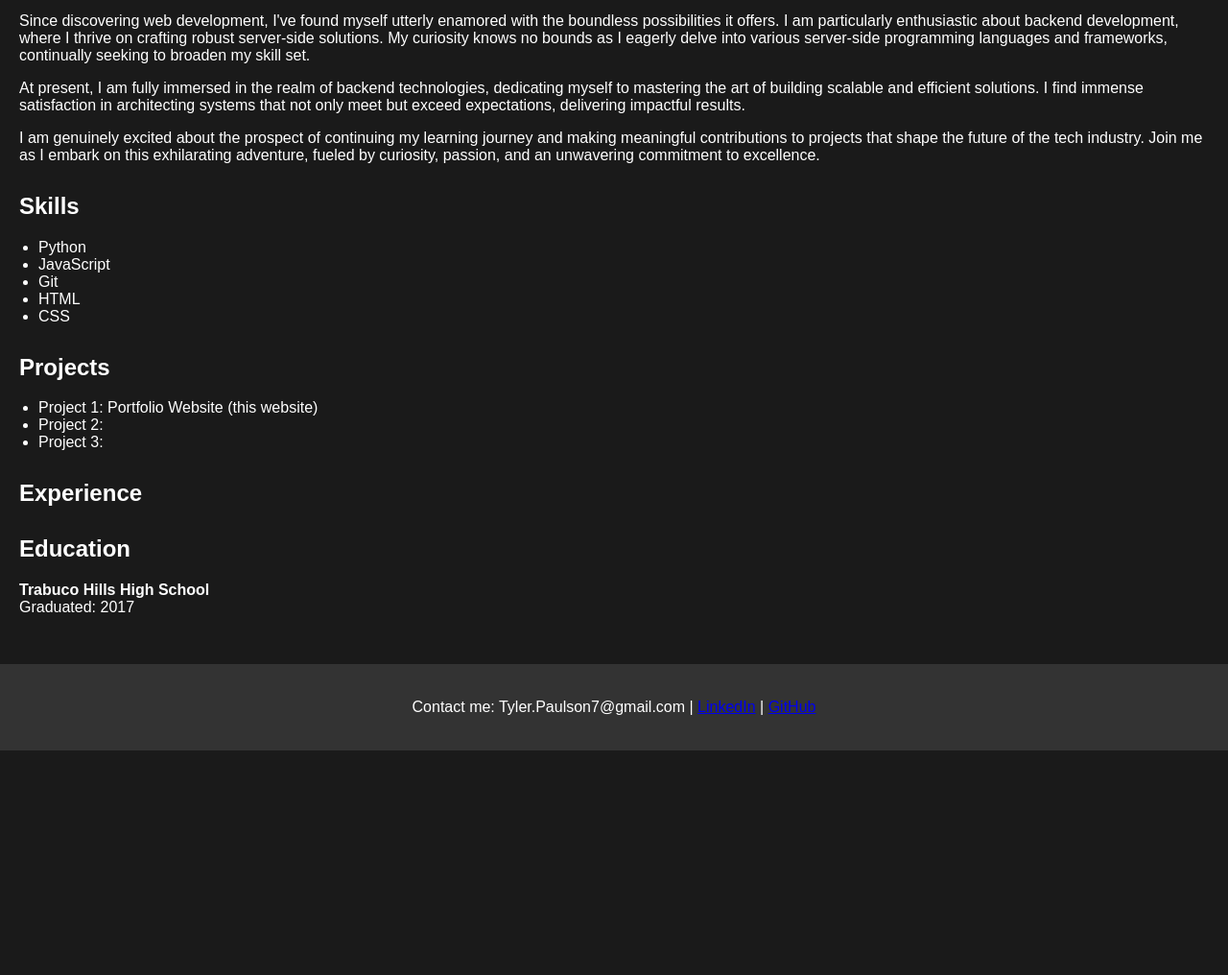
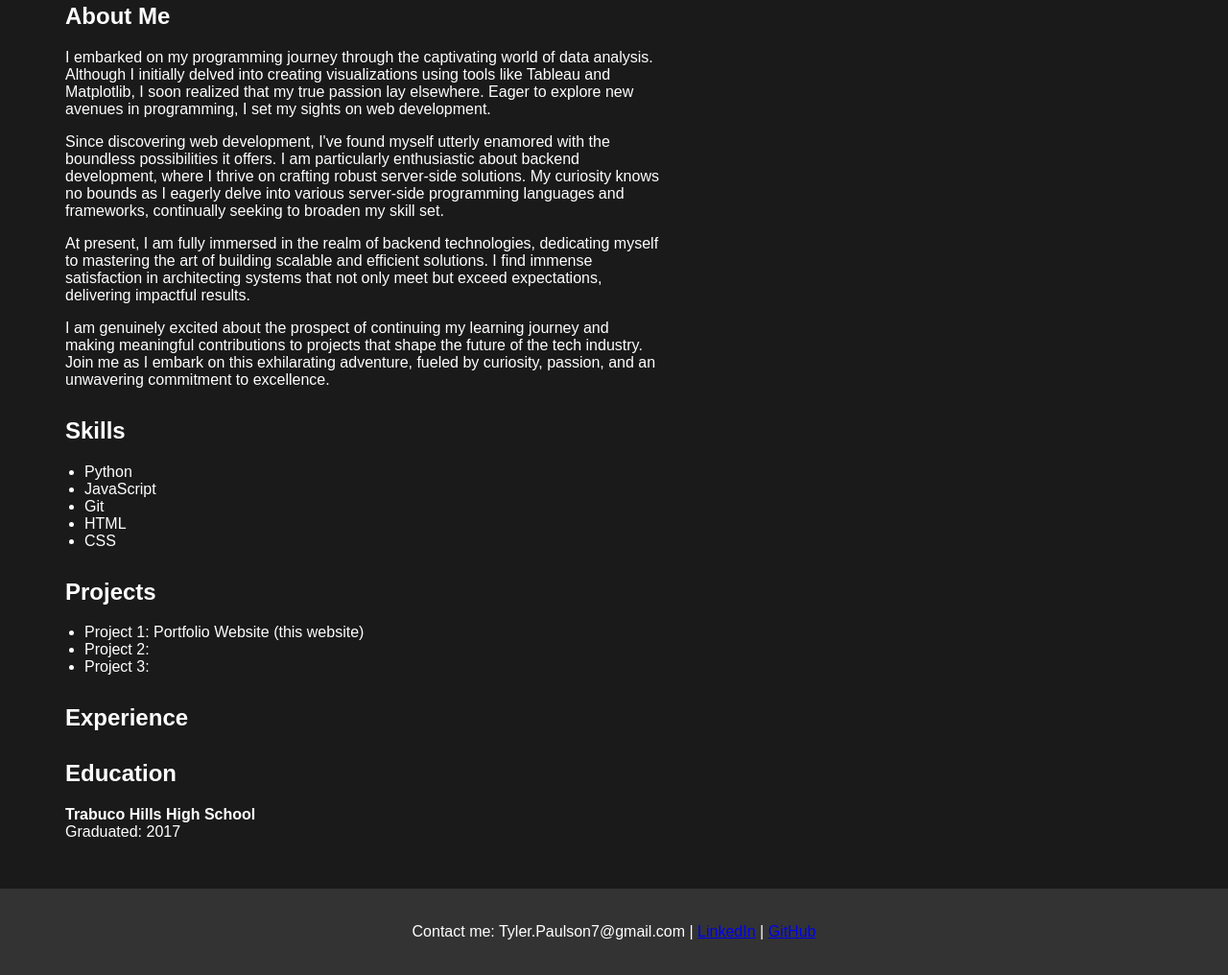
Before and after one commit to Tpaulson7/Web_Dev_Journey, a plain HTML site: page Portfolio_Website/Portfolio.html in a window 1280 px wide. Shown: the part 517-1533 px from the top of the page at 96% size. Before the commit the page ends 1299 px from the top, so only its background shows below. Drawn offline with Linux system fonts and the light colour scheme; a script that the page names is missing.

Commit message:
Updated Stlyesheet

```diff
--- a/Portfolio_Website/Portfolio.html
+++ b/Portfolio_Website/Portfolio.html
@@ -23,19 +23,24 @@
     </header>
     <main>
         <section id="intro">
+            <div class="container">
             <h2>Introduction</h2>
                 <p>Welcome to my portfolio! I am a passionate and motivated individual with a strong interest in web development and programming. While I may not have formal work experience in the tech industry, I am eager to apply my skills, knowledge, and enthusiasm to make a positive impact in the field.</p>
                 <p>Throughout my academic journey, I have actively pursued opportunities to learn and grow in the realm of programming. I have completed several coding courses and projects, honing my skills in HTML, CSS, JavaScript, and Python. I am particularly fascinated by backend development and enjoy the challenge of solving complex problems through code.</p>
                 <p>As I embark on my career in tech, I am committed to continuous learning and professional development. I am open to new challenges and excited to collaborate with like-minded individuals to create innovative solutions that make a difference.</p>
+            </div>
         </section>
         <section id="about">
+            <div class="container">
             <h2>About Me</h2>
                 <p>I embarked on my programming journey through the captivating world of data analysis. Although I initially delved into creating visualizations using tools like Tableau and Matplotlib, I soon realized that my true passion lay elsewhere. Eager to explore new avenues in programming, I set my sights on web development.</p>
                 <p>Since discovering web development, I've found myself utterly enamored with the boundless possibilities it offers. I am particularly enthusiastic about backend development, where I thrive on crafting robust server-side solutions. My curiosity knows no bounds as I eagerly delve into various server-side programming languages and frameworks, continually seeking to broaden my skill set.</p>
                 <p>At present, I am fully immersed in the realm of backend technologies, dedicating myself to mastering the art of building scalable and efficient solutions. I find immense satisfaction in architecting systems that not only meet but exceed expectations, delivering impactful results.</p>
                 <p>I am genuinely excited about the prospect of continuing my learning journey and making meaningful contributions to projects that shape the future of the tech industry. Join me as I embark on this exhilarating adventure, fueled by curiosity, passion, and an unwavering commitment to excellence.</p>
+            </div>
         </section>
         <section id="skills">
+            <div class="container">
             <h2>Skills</h2>
                 <ul>
                     <li>Python</li>
@@ -44,23 +49,30 @@
                     <li>HTML</li>
                     <li>CSS</li>
                 </ul>
+            </div>
         </section>
         <section id="projects">
+            <div class="container">
             <h2>Projects</h2>
                 <ul>
                     <li>Project 1: Portfolio Website (this website)</li>
                     <li>Project 2: </li>
                     <li>Project 3: </li>
                 </ul>
+            </div>
         </section>
         <section id="experience">
+            <div class="container">
             <h2>Experience</h2>
                 <p></p>
+            </div>
         </section>
         <section id="education">
+            <div class="container">
             <h2>Education</h2>
                 <p><strong>Trabuco Hills High School</strong><br>
                     Graduated: 2017</p>
+            </div>
         </section>
     </main>
     <footer>
--- a/Portfolio_Website/portfolio_style.css
+++ b/Portfolio_Website/portfolio_style.css
@@ -58,3 +58,8 @@ nav ul li a {
 nav ul li a:hover {
     background-color: #555555; /* Changing background color on hover */
 }
+
+.container {
+    width: 50%;
+    margin-left: .5in;
+}
```
Lines whose indentation alone changed are shown as unchanged.
